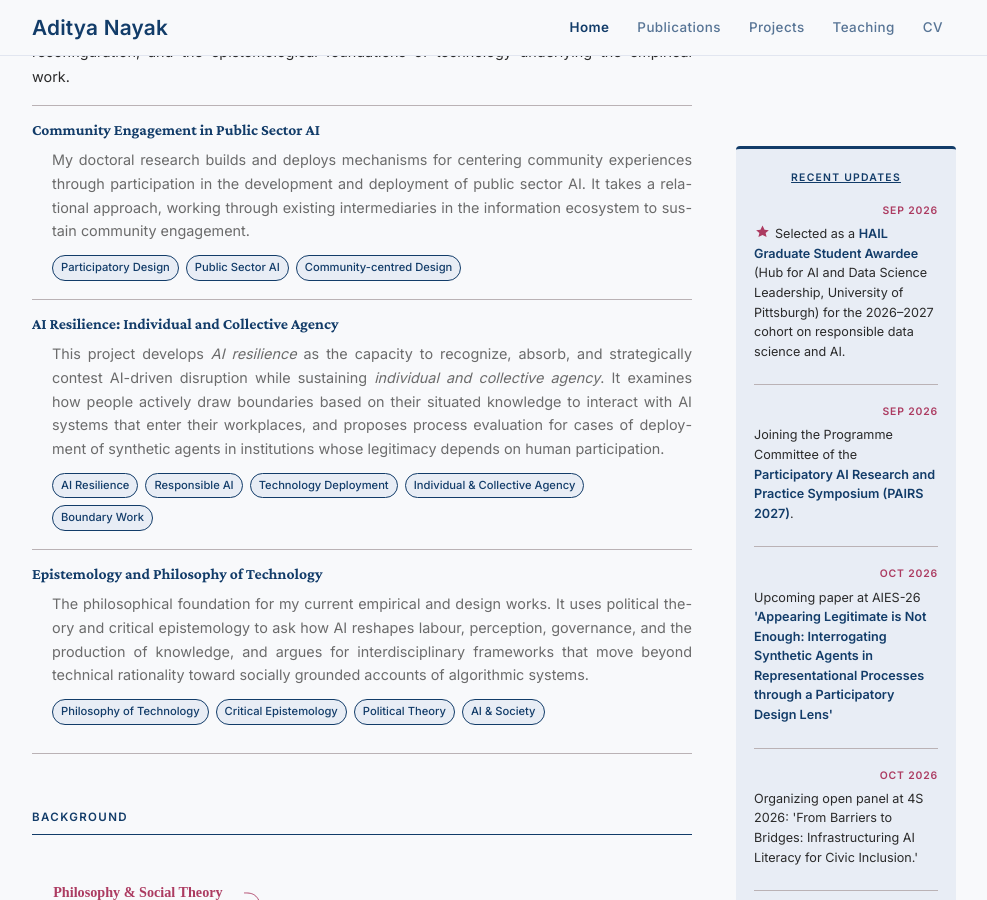
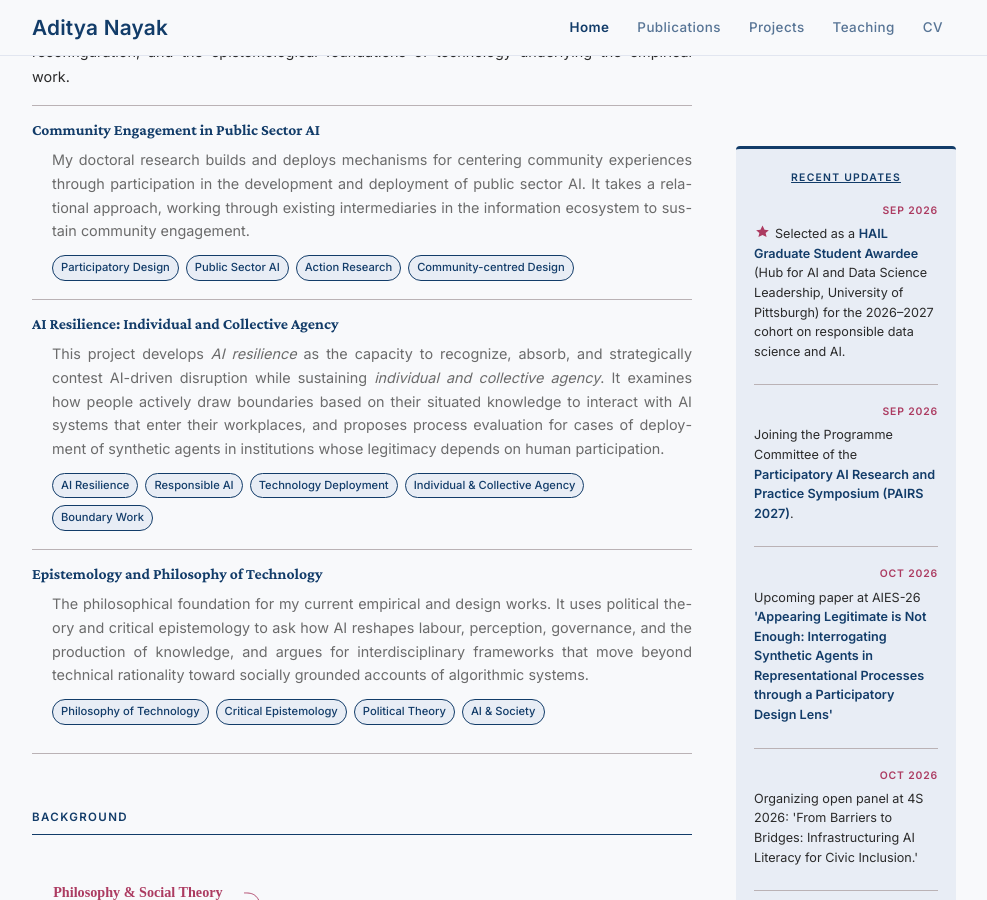
Before and after one commit to adityanayak-info/adityanayak-info.github.io, a Jekyll site: the page built from index.md, in a window 1280 px wide and 900 px high, scrolled down 751 px. Shown: the whole window, without its empty margins (146-1133 px from the left). Built offline with Jekyll 4.4.1, drawn with Linux system fonts in a browser that asks for light colours.

Commit message:
Update interest tags in index.md
Added 'Action Research' to interest tags.

```diff
--- a/index.md
+++ b/index.md
@@ -14,7 +14,7 @@
 <div class="hp-body">
 <p>My doctoral research builds and deploys mechanisms for centering community experiences through participation in the development and deployment of public sector AI. It takes a relational approach, working through existing intermediaries in the information ecosystem to sustain community engagement.</p>
 <div class="interest-tags">
-<span class="interest-tag">Participatory Design</span><span class="interest-tag">Public Sector AI</span><span class="interest-tag">Community-centred Design</span>
+<span class="interest-tag">Participatory Design</span><span class="interest-tag">Public Sector AI</span><span class="interest-tag">Action Research</span><span class="interest-tag">Community-centred Design</span>
 </div>
 </div>
 </div>
```
